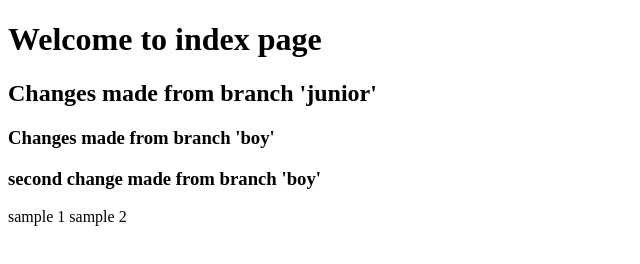
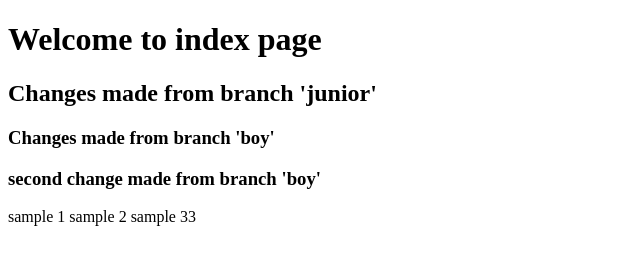
Before and after one commit to Subhashrajan/Testing-sample, a plain HTML site: page index.html in a window 1280 px wide. Shown: the full height of the page, 0-640 px from the left. Drawn offline with Linux system fonts and the light colour scheme.

Commit message:
sample33 added from branch boy

```diff
--- a/index.html
+++ b/index.html
@@ -13,5 +13,6 @@
     <h3>second change  made from branch 'boy'</h3>
      sample 1
      sample 2
+     sample 33
 </body>
 </html>
```
